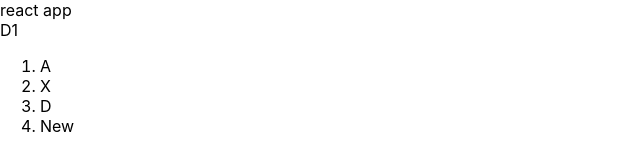
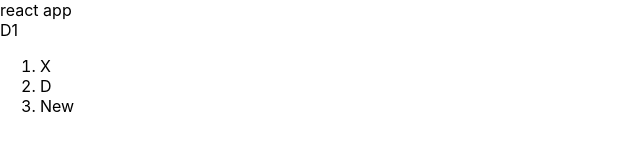
Before and after one commit to killcoder26/demo, a React (Create React App) app: page / in a window 1280 px wide. Shown: the top 160 px of the page, without its empty margins (0-640 px from the left). Built offline with nearby package versions, Linux system fonts and the light colour scheme.

Commit message:
addednew

```diff
--- a/src/D1.js
+++ b/src/D1.js
@@ -4,9 +4,7 @@ export default function D1() {
   return (
     <div>D1
       <ol>
-        <li>
-          A
-        </li>
+
         <li>
           X
         </li>
```
